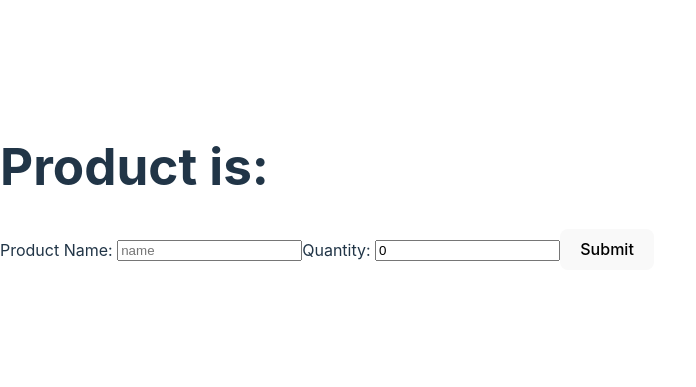
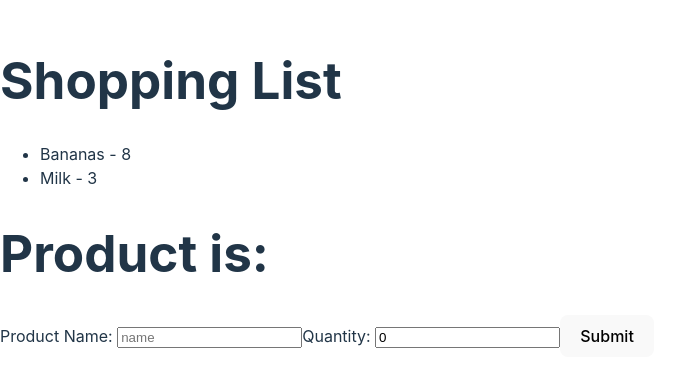
Before and after one commit to asimtimsina/Udemy_fullstack, a React (Vite) app in the folder first-react-project/: page / in a window 1280 px wide. Shown: the part 213-600 px from the top of the page, without its empty margins (0-696 px from the left). Built offline with nearby package versions, Linux system fonts and the light colour scheme.

Commit message:
661. Shopping List Component

```diff
--- a/first-react-project/src/App.jsx
+++ b/first-react-project/src/App.jsx
@@ -40,7 +40,9 @@ import SignupForm from "./SignupForm";
 // import Username from "./Username";
 
 // import SignupFormBetter from "./SignupFormBetter"
-import ShoppingListForm from "./ShoppingListForm";
+// import ShoppingListForm from "./ShoppingListForm";
+import ShoppingListExercise from "./ShoppingListExercise";
+
 
 
 // function lessThan4(dice) {
@@ -116,8 +118,8 @@ function App() {
       {/* <Username /> */}
       {/* <SignupForm /> */}
       {/* <SignupFormBetter /> */}
-      <ShoppingListForm />
-
+      {/* <ShoppingListForm /> */}
+      <ShoppingListExercise />
     </>
   )
 }
--- /dev/null
+++ b/first-react-project/src/ShoppingListExercise.jsx
@@ -0,0 +1,36 @@
+import { useState } from "react"
+import ShoppingListForm from "./ShoppingListForm";
+
+
+export default function ShoppingListExercise() {
+
+    const [items, setItems] = useState([
+        { id: 1, name: "Bananas", quantity: 8 },
+        { id: 2, name: "Milk", quantity: 3 }
+    ])
+
+    const addItem = (item) => {
+
+        setItems(currData => {
+            return [...currData, { ...item, id: 9 }]
+
+        })
+    }
+
+
+    return (
+
+        <div>
+            <h1>Shopping List</h1>
+            <ul>
+                {items.map((item) => {
+                    return <li key={item.id}>{item.name} - {item.quantity}</li>
+                })}
+
+            </ul>
+            <ShoppingListForm add_func={addItem} />
+        </div>
+
+    )
+
+}
--- a/first-react-project/src/ShoppingListForm.jsx
+++ b/first-react-project/src/ShoppingListForm.jsx
@@ -1,7 +1,7 @@
 import { useState } from "react"
 
 
-export default function ShoppingListForm() {
+export default function ShoppingListForm({ add_func }) {
 
     const [shoppingForm, setShoppingForm] = useState({ name: "", quantity: 0 })
 
@@ -13,10 +13,16 @@ export default function ShoppingListForm() {
 
     }
 
+    const handleSubmit = (evt) => {
+        evt.preventDefault(); // prevent page to reload after form submission
+        add_func(shoppingForm);
+    }
+
 
     return (
 
-        <form >
+        <form onSubmit={handleSubmit}>
+
             <h1>Product is: {shoppingForm.name}</h1>
             <label htmlFor="name">Product Name: </label>
             <input onChange={handleChange} type="text" id='name' name="name" placeholder="name" value={shoppingForm.name} />
@@ -24,7 +30,7 @@ export default function ShoppingListForm() {
             <label htmlFor="quantity">Quantity: </label>
             <input onChange={handleChange} type="number" id='quantity' name="quantity" placeholder="quantity" value={shoppingForm.quantity} />
 
-            <button>Submit</button>
+            <button >Submit</button>
 
         </form>
 
```
Also changed, not shown: first-react-project/notes.txt.
